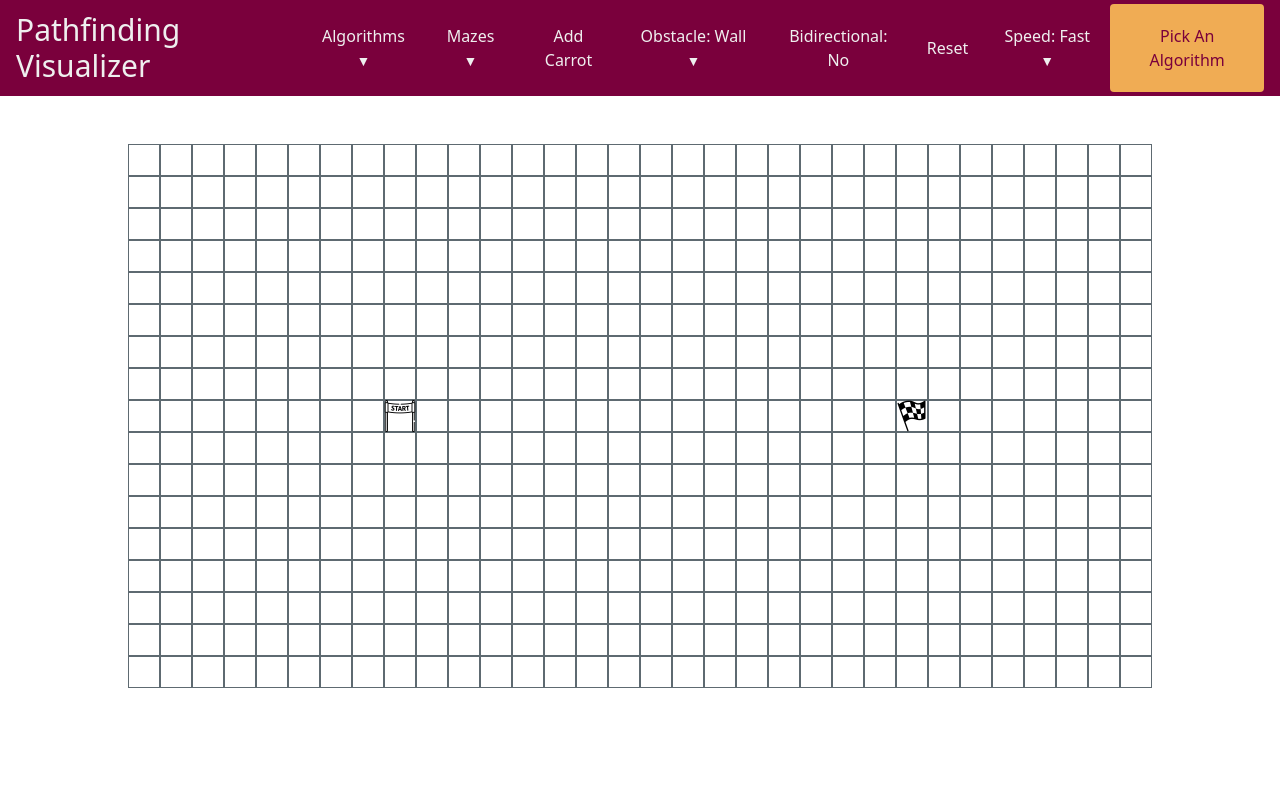
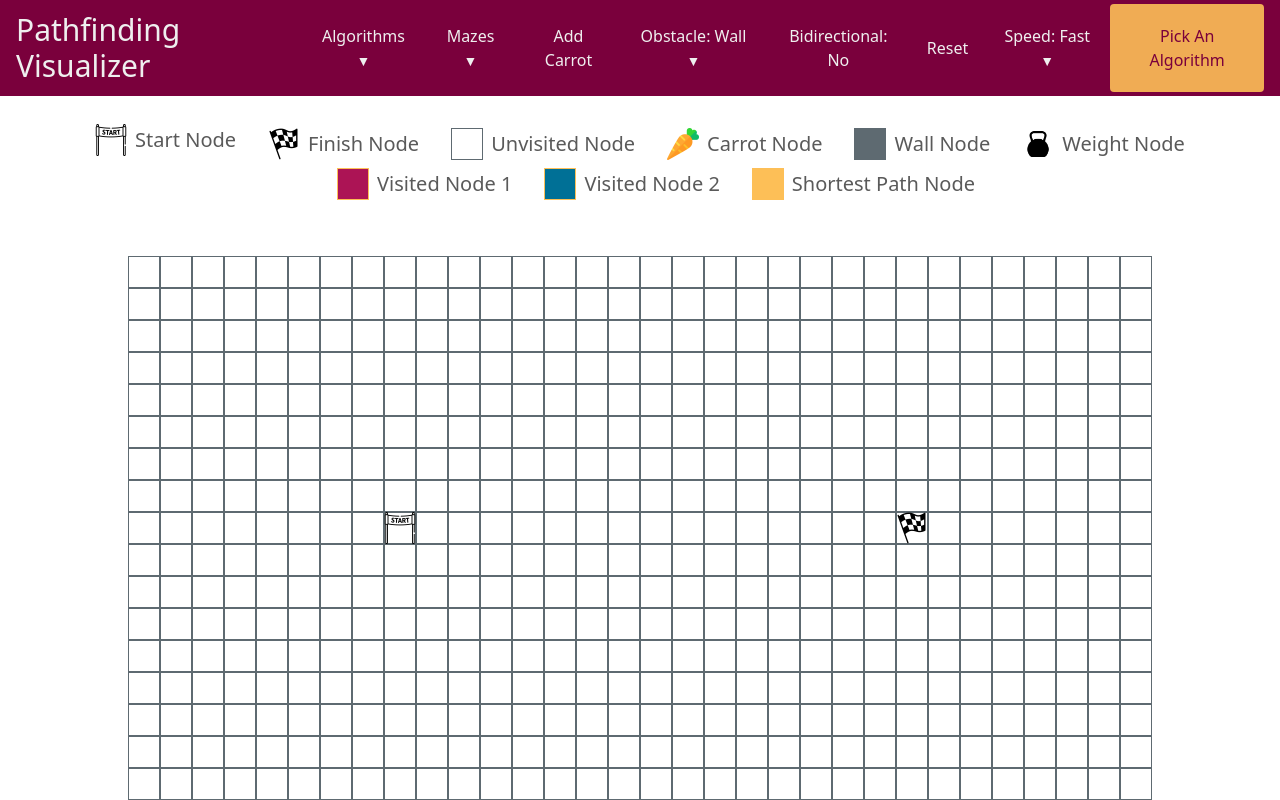
Before and after one commit to arifm6/pathfinding-visualizer, a React (Create React App) app: page / in a window 1280 px wide. Built offline with nearby package versions, Linux system fonts and the light colour scheme.

Commit message:
added legend

```diff
--- a/src/App.css
+++ b/src/App.css
@@ -18,6 +18,15 @@
   }
   .header-item-dropdown {
     @apply hidden bg-[#56002A] absolute top-[100%] left-0 right-0 z-30;
+  }
+  .legend-item {
+    @apply flex space-x-2 items-center justify-center;
+  }
+  .legend-item img {
+    @apply h-8 w-8;
+  }
+  .legend-item h3 {
+    @apply text-xl text-[#5A5A5A];
   }
   .node-container {
     @apply relative flex items-center justify-center w-8 h-8 border-[0.5px] border-[#5E6A71] overflow-visible;
--- a/src/App.js
+++ b/src/App.js
@@ -6,6 +6,7 @@ import {
   selectCurrentDropdown,
   updateCurrentDropdown,
 } from "./slices/headerSlice";
+import Legend from "./components/Legend";
 function App() {
   const dispatch = useDispatch();
   const currentDropdown = useSelector(selectCurrentDropdown);
@@ -18,6 +19,7 @@ function App() {
   return (
     <div className=" App min-h-screen w-screen" onClick={(e) => handleClick(e)}>
       <Header />
+      <Legend />
       <Board />
     </div>
   );
--- /dev/null
+++ b/src/components/Legend.jsx
@@ -0,0 +1,33 @@
+import React from "react";
+
+export default function Legend() {
+  const legend = [
+    { name: "Start Node", className: "start-node" },
+    { name: "Finish Node", className: "finish-node" },
+    {
+      name: "Unvisited Node",
+      className: "border border-[#5E6A71]",
+      alt: "finish-icon",
+    },
+
+    { name: "Carrot Node", className: "carrot-node" },
+    { name: "Wall Node", className: "wall-node" },
+
+    { name: "Weight Node", className: "weight-node" },
+    { name: "Visited Node 1", className: "carrot-to-finish" },
+    { name: "Visited Node 2", className: "start-to-carrot" },
+    { name: "Shortest Path Node", className: "node-shortest-path" },
+  ];
+  return (
+    <ul className="mt-4 max-w-full flex flex-wrap p-2 space-x-8 items-center justify-center space-y-2">
+      {legend.map((legendItem, i) => {
+        return (
+          <li className="legend-item">
+            <div className={`w-8 h-8 animate-none ${legendItem.className}`} />
+            <h3>{legendItem.name}</h3>
+          </li>
+        );
+      })}
+    </ul>
+  );
+}
```
